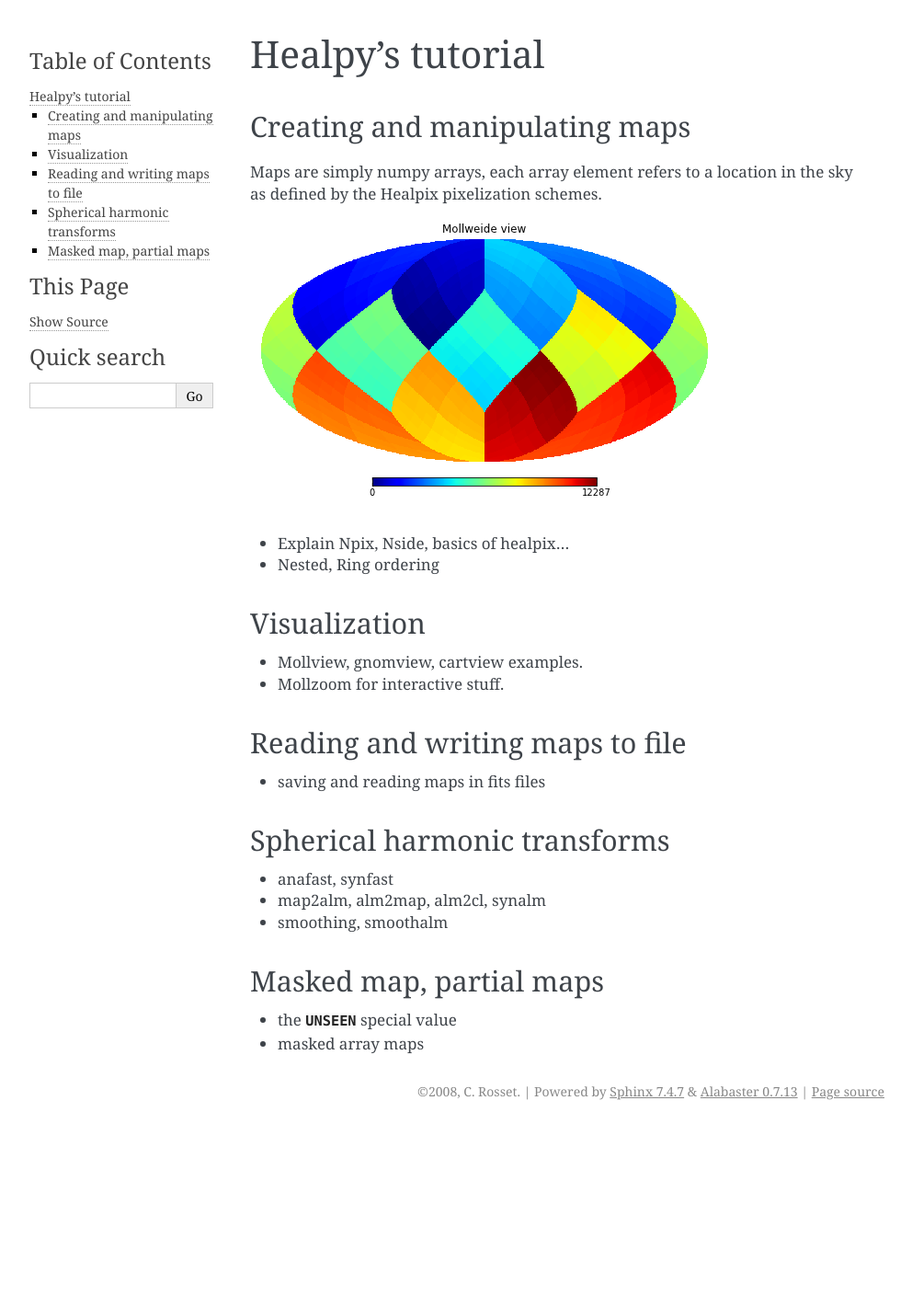
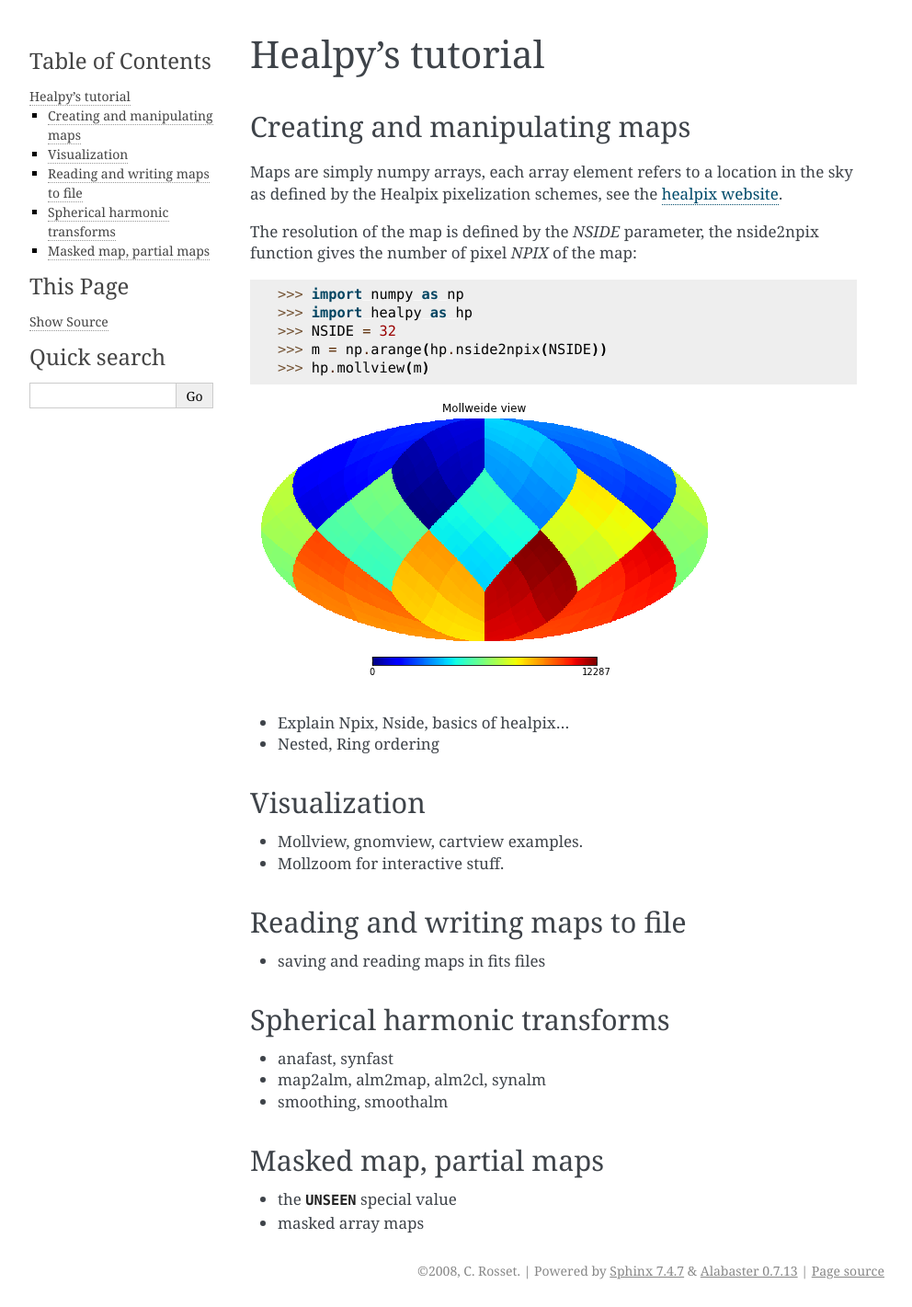
Before and after one commit to healpy/healpy, a Sphinx documentation site: the page built from doc/tutorial.rst, in a window 1280 px wide. Shown: the whole page at 92% size, without its empty margins (148-1140 px from the left). Built offline with Sphinx 7.4.7, drawn with Linux system fonts in a browser that asks for light colours; the version number could not be read and is left out; before the commit the page ends 1226 px from its top, so only the background shows below that.

Commit message:
introduction on manipulating maps

```diff
--- a/doc/tutorial.rst
+++ b/doc/tutorial.rst
@@ -4,12 +4,22 @@ Healpy's tutorial
 Creating and manipulating maps
 ------------------------------
 
-Maps are simply numpy arrays, each array element refers to a location in the sky as defined by the Healpix pixelization schemes.
+Maps are simply numpy arrays, each array element refers to a location in the sky as defined by the Healpix pixelization schemes, see the `healpix website`_.
+
+The resolution of the map is defined by the *NSIDE* parameter, the nside2npix function gives the number of pixel *NPIX* of the map:
+
+>>> import numpy as np
+>>> import healpy as hp
+>>> NSIDE = 32
+>>> m = np.arange(hp.nside2npix(NSIDE))
+>>> hp.mollview(m)
 
 .. image:: static/moll_nside32_nest.png
 
 * Explain Npix, Nside, basics of healpix...
 * Nested, Ring ordering
+
+.. _healpix website: http://healpix.jpl.nasa.gov
 
 Visualization
 -------------
```
